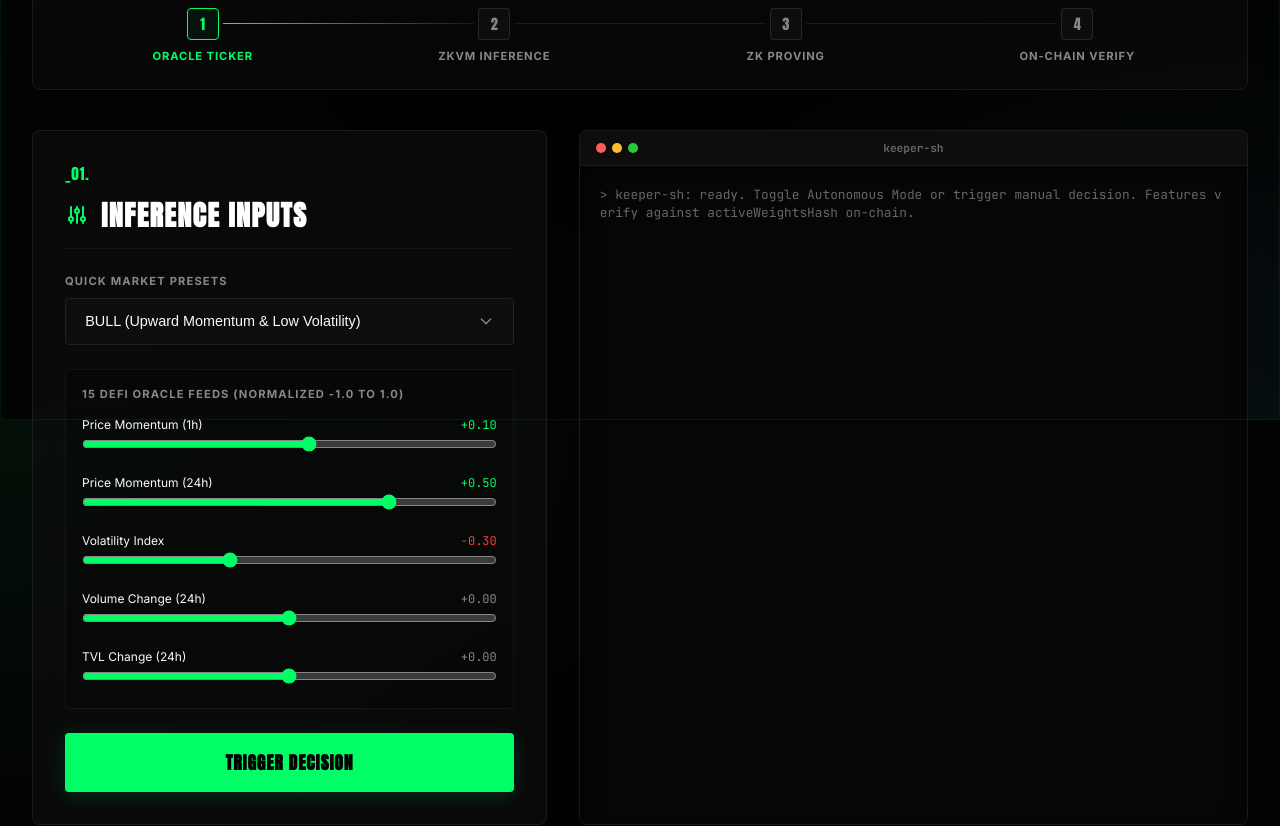
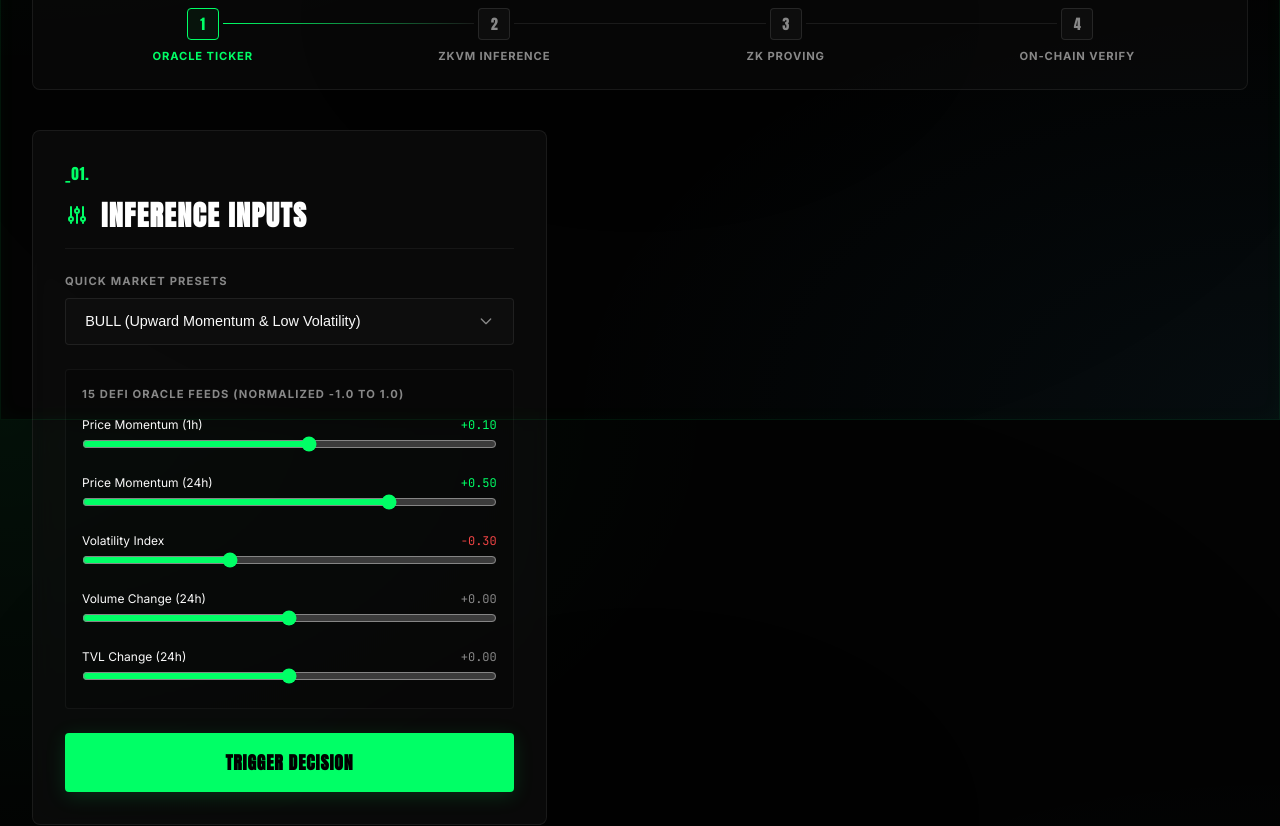
Before and after one commit to Abhi-navvvv/zk-llm-agent, a Next.js app in the folder apps/web/: page / in a window 1280 px wide. Shown: the part 380-1206 px from the top of the page. Built offline with nearby package versions, Linux system fonts and the light colour scheme.

Commit message:
Removed duplicate trailing JSX
'

```diff
--- a/apps/web/src/app/globals.css
+++ b/apps/web/src/app/globals.css
@@ -484,6 +484,8 @@ header {
   overflow: hidden;
   display: flex;
   flex-direction: column;
+  height: 380px;
+  grid-column: 1 / -1;
 }
 
 .terminal-header {
@@ -493,6 +495,7 @@ header {
   display: flex;
   align-items: center;
   position: relative;
+  flex-shrink: 0;
 }
 
 .terminal-buttons {
@@ -537,24 +540,12 @@ header {
   font-size: 0.8rem;
   color: var(--mint);
   background-color: #060606;
-  height: 280px;
   overflow-y: auto;
   box-shadow: inset 0 4px 20px rgba(0, 0, 0, 0.6);
   display: flex;
   flex-direction: column;
   gap: 0.35rem;
-}
-
-@media (min-width: 1024px) {
-  .terminal-wrapper {
-    height: 100%;
-    min-height: 0;
-  }
-  .terminal-body {
-    height: 0;
-    flex: 1;
-    min-height: 0;
-  }
+  flex: 1;
 }
 
 .terminal-line {
--- a/apps/web/src/app/page.tsx
+++ b/apps/web/src/app/page.tsx
@@ -333,7 +333,7 @@ export default function Home() {
                   backgroundColor: isAutonomous ? "#000" : "#888",
                   borderRadius: "50%",
                   transition: "0.3s"
-                }}/>
+                }} />
               </span>
             </label>
           </div>
```
Lines whose indentation alone changed are shown as unchanged.
